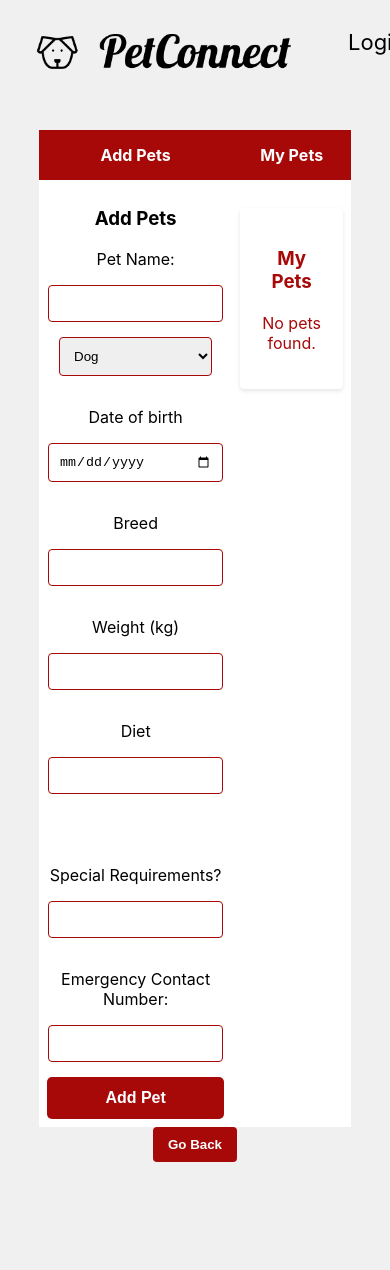
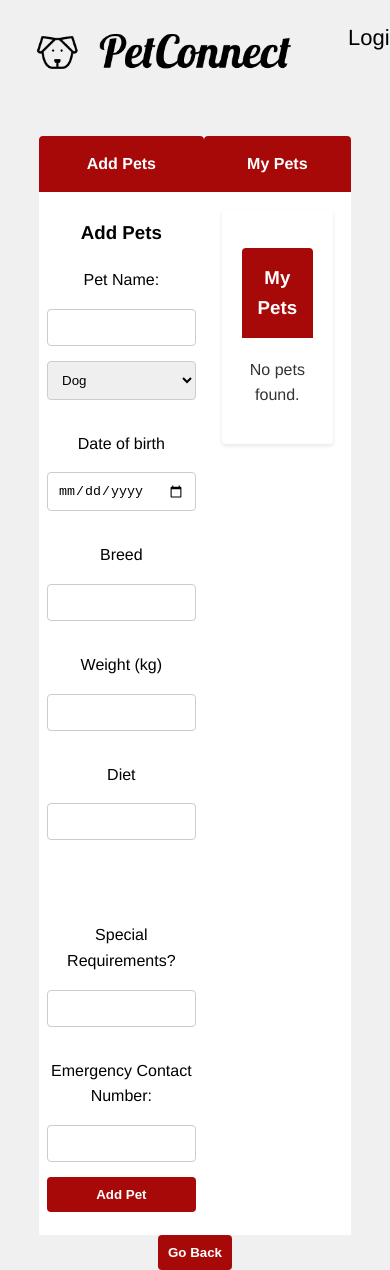
Before and after one commit to Noddyland/PetConnect, a React (Create React App) app in the folder petconnectapp/: page /Pets in a window 390 px wide. Before the commit the page ends 1162 px from the top, so only its background shows below. Built offline with nearby package versions, Linux system fonts and the light colour scheme; the HTML template or start-up script is replaced by a standard one.

Commit message:
more style changes

```diff
--- a/petconnectapp/src/Pets.css
+++ b/petconnectapp/src/Pets.css
@@ -1,156 +1,125 @@
-/* Pets.css */
-.pets-container {
+/* Global styles */
+body {
+    font-family: 'Helvetica', 'Arial', sans-serif;
+    line-height: 1.6;
+}
+
+/* Container styles */
+.pets-container,
+.my-pets-container {
     max-width: 800px;
     margin: 20px auto;
-    border-collapse: collapse;
-    box-shadow: 0 4px 8px rgba(0, 0, 0, 0.1);
+    padding: 20px;
+    border-radius: 4px;
+    box-shadow: 0 2px 4px rgba(0, 0, 0, 0.1);
+    background-color: white;
+    color: #333;
 }
 
-.pets-header {
+/* Header styles */
+.pets-header,
+.my-pets-header {
+    background-color: #A70909;
     color: white;
-    background-color: #A70909;
     padding: 15px;
     text-align: center;
+    border-top-left-radius: 4px;
+    border-top-right-radius: 4px;
 }
 
-.pets-body {
-    background-color: white;
-    color: #333;
-    padding: 20px;
-    text-align: left;
-}
-
+/* Form input styles */
 .pets-form input[type="text"],
 .pets-form input[type="date"],
 .pets-form input[type="number"],
-.pets-form select {
-    width: calc(100% - 24px); /* Adjust based on padding */
-    padding: 10px;
+.pets-form select,
+.pets-form button {
+    width: 100%;
+    padding: 12px;
     margin-bottom: 15px;
-    border: 1px solid #A70909;
+    border: 1px solid #ccc;
     border-radius: 4px;
+    box-sizing: border-box; /* Add box-sizing */
 }
 
-.pets-form button {
-    width: 100%;
-    padding: 10px;
+/* Button styles */
+.pets-form button,
+button {
     background-color: #A70909;
     color: white;
+    padding: 12px;
     border: none;
     border-radius: 4px;
     cursor: pointer;
+    font-weight: bold;
+    transition: background-color 0.3s ease;
 }
 
-.pets-form button:hover {
+.pets-form button:hover,
+button:hover {
     background-color: #940000;
 }
 
-.pets-list ul {
+.pets-form button:focus,
+button:focus {
+    outline: none; /* Removing the outline if you want a cleaner look */
+    box-shadow: 0 0 0 2px #fff, 0 0 0 4px #A70909; /* Adding a shadow for accessibility */
+}
+
+/* List styles */
+.pets-list ul,
+.my-pets-list {
     list-style: none;
     padding: 0;
 }
 
-.pets-list li {
-    padding: 8px;
-    border-bottom: 1px solid #A70909;
+.pets-list li,
+.my-pets-list li {
+    padding: 10px;
+    border-bottom: 1px solid #ccc;
+    border-left: 5px solid #A70909;
+    background-color: #f9f9f9;
+    margin-bottom: 10px;
+    border-radius: 4px;
 }
 
-.pets-list li:last-child {
+.pets-list li:last-child,
+.my-pets-list li:last-child {
+    margin-bottom: 0;
     border-bottom: none;
 }
 
-.label {
-    display: block;
-    margin-bottom: 5px;
-    color: #A70909;
-}
-
-/* Enhancing the 'Add Pet' button style */
-.pets-form button {
-    width: 100%;
-    padding: 12px 20px; /* Adjust padding for better visual */
-    background-color: #A70909; /* Theme color */
-    color: white; /* Text color */
-    border: none;
-    border-radius: 5px; /* Slightly rounded corners for a modern look */
-    font-size: 16px; /* Larger font size for readability */
-    font-weight: bold; /* Make the text bold */
-    cursor: pointer; /* Change cursor to pointer to indicate clickability */
-    transition: background-color 0.3s ease; /* Smooth transition for hover effect */
-}
-
-.pets-form button:hover {
-    background-color: #940000; /* Darker shade on hover for feedback */
-}
-
-.pets-form button:focus {
-    outline: 2px solid #fff; /* White outline on focus for accessibility */
-    outline-offset: 2px; /* Distance between outline and button border */
-}
-
-.pets-form button:active {
-    background-color: #7a0000; /* Even darker shade to simulate a press effect */
-}
-
-.my-pets-container {
-    background-color: white;
-    color: #333;
-    max-width: 800px;
-    margin: 20px auto;
-    padding: 20px;
-    border-radius: 4px;
-    box-shadow: 0 2px 4px rgba(0,0,0,0.1);
-}
-
-.my-pets-header {
-    color: #A70909;
-    margin-bottom: 20px;
-    text-align: center;
-}
-
-.my-pets-list {
-    list-style: none;
-    padding: 0;
-    margin: 0;
-}
-
-.my-pets-list li {
-    padding: 10px;
-    margin-bottom: 10px;
-    background-color: #f9f9f9;
-    border-left: 5px solid #A70909;
-    border-radius: 4px;
-}
-
-.my-pets-list li:last-child {
-    margin-bottom: 0;
-}
-
+.pets-list li:hover,
 .my-pets-list li:hover {
     background-color: #eee;
 }
 
-.no-pets-found {
-    color: #A70909;
-    text-align: center;
+/* Utility classes */
+.label {
+    display: block;
+    margin-bottom: 5px;
+    color: #555;
 }
 
-/* Align content in table cells to the top */
+/* Alignment */
 .pets-table-cell {
-    vertical-align: top; /* Aligns content to the top of the cell */
-    padding: 8px; /* Adjust padding as needed */
+    vertical-align: top;
+    padding: 8px;
 }
 
-button {
-    background-color: #A70909;
-    color: white;
-    padding: 10px 15px;
-    border: none;
-    border-radius: 4px;
-    cursor: pointer;
-    font-weight: bold;
+/* Responsive Design */
+@media (max-width: 768px) {
+    .pets-container,
+    .my-pets-container {
+        width: auto;
+        margin: 10px;
+    }
+
+    .pets-form input[type="text"],
+    .pets-form input[type="date"],
+    .pets-form input[type="number"],
+    .pets-form select,
+    .pets-form button,
+    button {
+        padding: 10px;
+    }
 }
-
-button:hover {
-    background-color: #940000;
-}
--- a/petconnectapp/src/Pets.js
+++ b/petconnectapp/src/Pets.js
@@ -129,7 +129,9 @@
                             <ViewPets />
                         </td>
                     </tr>
+
                 </tbody>
+
             </table>
             <BackButton />
         </div>);
```
Also changed, not shown: petconnectapp/public/petlogo.png.
